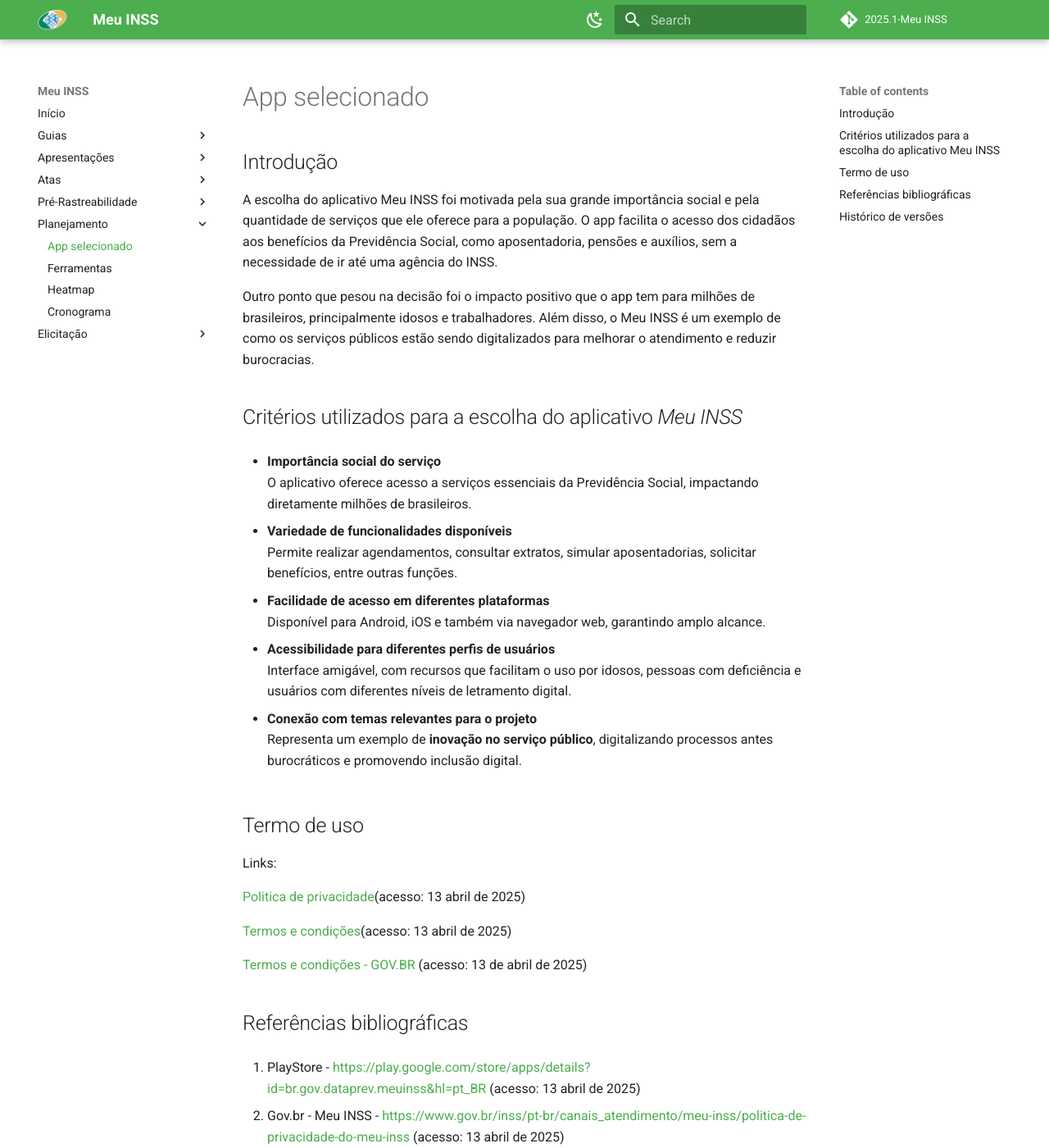
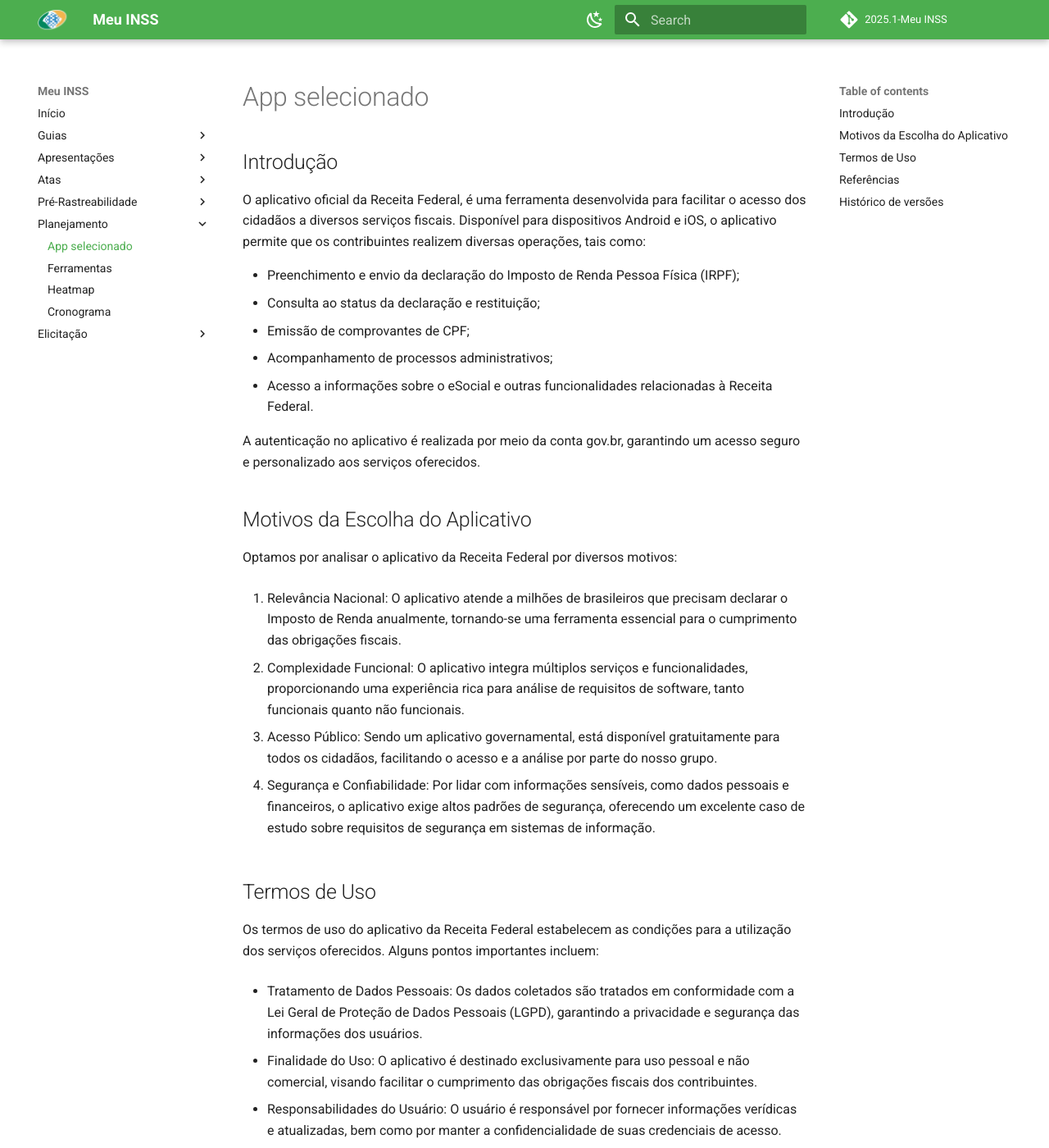
Before and after one commit to Requisitos-de-Software/2025.1-Meu-INSS, an MkDocs documentation site: the page built from docs/planejamento/selecao-app.md, in a window 1280 px wide and 1400 px high. Shown: the whole window at 82% size. Built offline with MkDocs 1.6.1 and Material for MkDocs 9.7.7, drawn with Linux system fonts in a browser that asks for light colours; comment, search, counter and statistics services are not loaded; some of the changed text lies outside the part shown.

Commit message:
Atualiza informacoes do aplicativo novo selecionado  Co-authored-by: Marco Marques <marcomarquesdecastro@gmail.com>

```diff
--- a/docs/planejamento/selecao-app.md
+++ b/docs/planejamento/selecao-app.md
@@ -2,52 +2,53 @@
 
 ## Introdução
 
-A escolha do aplicativo Meu INSS foi motivada pela sua grande importância social e pela quantidade de serviços que ele oferece para a população. O app facilita o acesso dos cidadãos aos benefícios da Previdência Social, como aposentadoria, pensões e auxílios, sem a necessidade de ir até uma agência do INSS.
+O aplicativo oficial da Receita Federal, é uma ferramenta desenvolvida para facilitar o acesso dos cidadãos a diversos serviços fiscais. Disponível para dispositivos Android e iOS, o aplicativo permite que os contribuintes realizem diversas operações, tais como:
 
-Outro ponto que pesou na decisão foi o impacto positivo que o app tem para milhões de brasileiros, principalmente idosos e trabalhadores. Além disso, o Meu INSS é um exemplo de como os serviços públicos estão sendo digitalizados para melhorar o atendimento e reduzir burocracias.
+- Preenchimento e envio da declaração do Imposto de Renda Pessoa Física (IRPF);
+- Consulta ao status da declaração e restituição;
+- Emissão de comprovantes de CPF;
+- Acompanhamento de processos administrativos;
+- Acesso a informações sobre o eSocial e outras funcionalidades relacionadas à Receita Federal.
 
-## Critérios utilizados para a escolha do aplicativo *Meu INSS*
+A autenticação no aplicativo é realizada por meio da conta gov.br, garantindo um acesso seguro e personalizado aos serviços oferecidos.
 
-- **Importância social do serviço**
-  O aplicativo oferece acesso a serviços essenciais da Previdência Social, impactando diretamente milhões de brasileiros.
+## Motivos da Escolha do Aplicativo
 
-- **Variedade de funcionalidades disponíveis**
-  Permite realizar agendamentos, consultar extratos, simular aposentadorias, solicitar benefícios, entre outras funções.
+Optamos por analisar o aplicativo da Receita Federal por diversos motivos:
 
-- **Facilidade de acesso em diferentes plataformas**
-  Disponível para Android, iOS e também via navegador web, garantindo amplo alcance.
+1. Relevância Nacional: O aplicativo atende a milhões de brasileiros que precisam declarar o Imposto de Renda anualmente, tornando-se uma ferramenta essencial para o cumprimento das obrigações fiscais.
 
-- **Acessibilidade para diferentes perfis de usuários**
-  Interface amigável, com recursos que facilitam o uso por idosos, pessoas com deficiência e usuários com diferentes níveis de letramento digital.
+2. Complexidade Funcional: O aplicativo integra múltiplos serviços e funcionalidades, proporcionando uma experiência rica para análise de requisitos de software, tanto funcionais quanto não funcionais.
 
-- **Conexão com temas relevantes para o projeto**
-  Representa um exemplo de **inovação no serviço público**, digitalizando processos antes burocráticos e promovendo inclusão digital.
+3. Acesso Público: Sendo um aplicativo governamental, está disponível gratuitamente para todos os cidadãos, facilitando o acesso e a análise por parte do nosso grupo.
+
+4. Segurança e Confiabilidade: Por lidar com informações sensíveis, como dados pessoais e financeiros, o aplicativo exige altos padrões de segurança, oferecendo um excelente caso de estudo sobre requisitos de segurança em sistemas de informação.
+
+## Termos de Uso
+
+Os termos de uso do aplicativo da Receita Federal estabelecem as condições para a utilização dos serviços oferecidos. Alguns pontos importantes incluem:
+
+- Tratamento de Dados Pessoais: Os dados coletados são tratados em conformidade com a Lei Geral de Proteção de Dados Pessoais (LGPD), garantindo a privacidade e segurança das informações dos usuários.
+
+- Finalidade do Uso: O aplicativo é destinado exclusivamente para uso pessoal e não comercial, visando facilitar o cumprimento das obrigações fiscais dos contribuintes.
+
+- Responsabilidades do Usuário: O usuário é responsável por fornecer informações verídicas e atualizadas, bem como por manter a confidencialidade de suas credenciais de acesso.
+
+- Compartilhamento de Informações: A Receita Federal poderá compartilhar informações dos usuários com terceiros apenas mediante ordem judicial ou para cumprimento de obrigações legais.
+
+Para mais detalhes, os termos de uso completos estão disponíveis no site oficial da Receita Federal: [Termo de Uso e Política de Privacidade — Receita Federal](https://www.gov.br/receitafederal/pt-br/acesso-a-informacao/lgpd/termo-de-uso).
 
 
+## Referências
 
-## Termo de uso
+1. PlayStore - [https://play.google.com/store/apps/details?id=br.gov.economia.receita.rfb&hl=pt_BR](https://play.google.com/store/apps/details?id=br.gov.economia.receita.rfb&hl=pt_BR) (acesso: 27 abril de 2025)
 
-Links:
-
-[Politica de privacidade](https://www.gov.br/inss/pt-br/canais_atendimento/meu-inss/politica-de-privacidade-do-meu-inss )(acesso: 13 abril de 2025)
-
-[Termos e condições](https://www.gov.br/inss/pt-br/canais_atendimento/meu-inss/termos-e-condicoes-da-carteira-do-beneficiario )(acesso: 13 abril de 2025)
-
-[Termos e condições - GOV.BR](https://cadastro.acesso.gov.br/termo-de-uso) (acesso: 13 de abril de 2025)
-
-
-## Referências bibliográficas
-
-1. PlayStore - [https://play.google.com/store/apps/details?id=br.gov.dataprev.meuinss&hl=pt_BR](https://play.google.com/store/apps/details?id=br.gov.dataprev.meuinss&hl=pt_BR) (acesso: 13 abril de 2025)
-
-2. Gov.br - Meu INSS - [https://www.gov.br/inss/pt-br/canais_atendimento/meu-inss/politica-de-privacidade-do-meu-inss](https://www.gov.br/inss/pt-br/canais_atendimento/meu-inss/politica-de-privacidade-do-meu-inss) (acesso: 13 abril de 2025)
-
-
-3. Gov.br - Meu INSS - [https://www.gov.br/inss/pt-br/canais_atendimento/meu-inss/termos-e-condicoes-da-carteira-do-beneficiario](https://www.gov.br/inss/pt-br/canais_atendimento/meu-inss/termos-e-condicoes-da-carteira-do-beneficiario) (acesso: 13 abril de 2025)
+2. Receita Federal - [https://www.gov.br/receitafederal/pt-br](https://www.gov.br/receitafederal/pt-br) (acesso: 27 abril de 2025)
 
 
 ## Histórico de versões
 
   Versão |   Data  | Descrição | Autor(es) | Revisor(es)
 ------ | ---- | ------ | ---------- | ----------
-1.0 | 13/04/2025 | Criação do documento de ferramentas | [Marco Marques](https://github.com/marcomarquesdc) | [Diassis](https://github.com/Diaxiz) |
+1.0 | 13/04/2025 | Criação do documento de app selecionado | [Marco Marques](https://github.com/marcomarquesdc) | [Diassis](https://github.com/Diaxiz) |
+1.1 | 27/04/2025 | Mudança do aplicativo escolhido | [Marco Marques](https://github.com/marcomarquesdc) | [Diassis](https://github.com/Diaxiz) |
```
